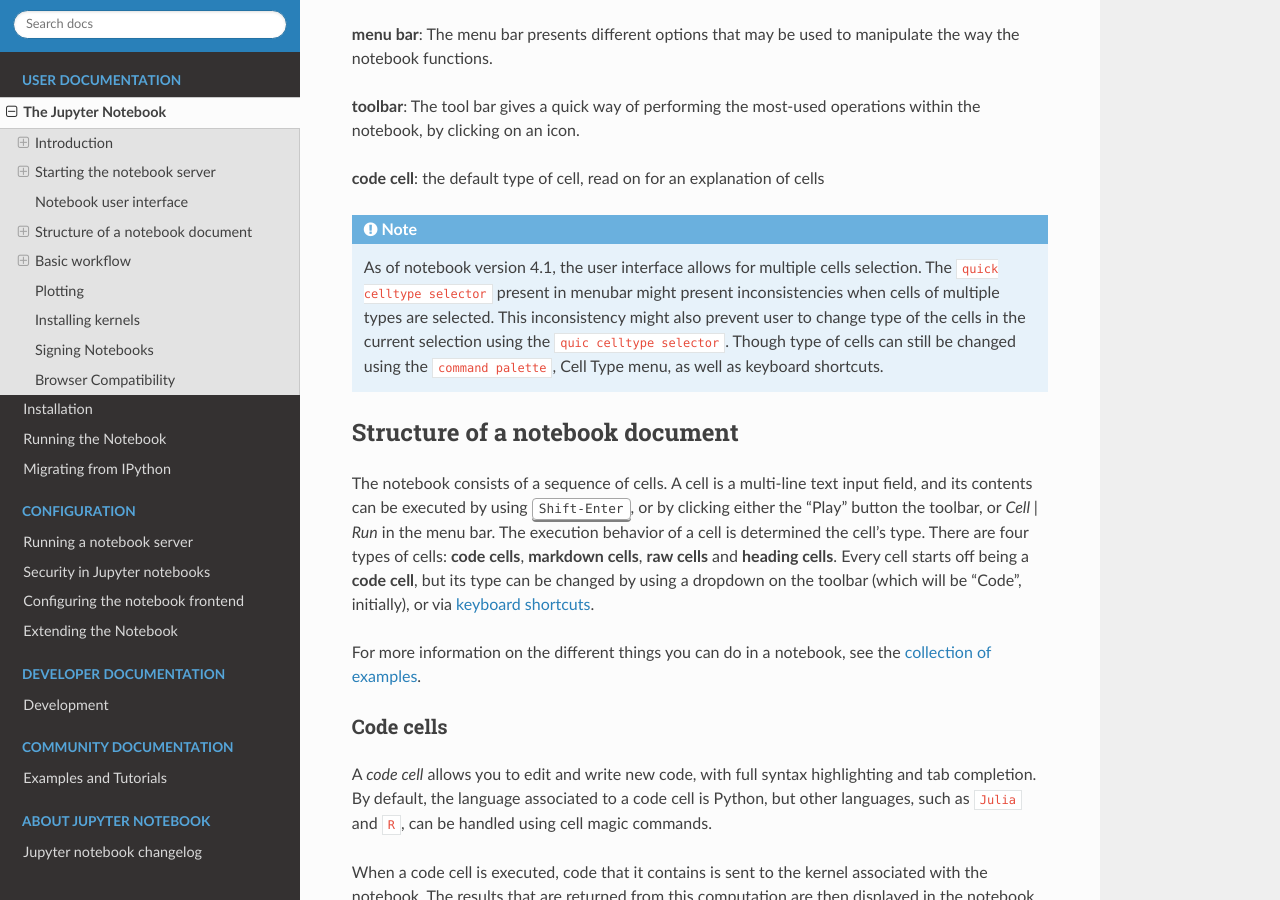
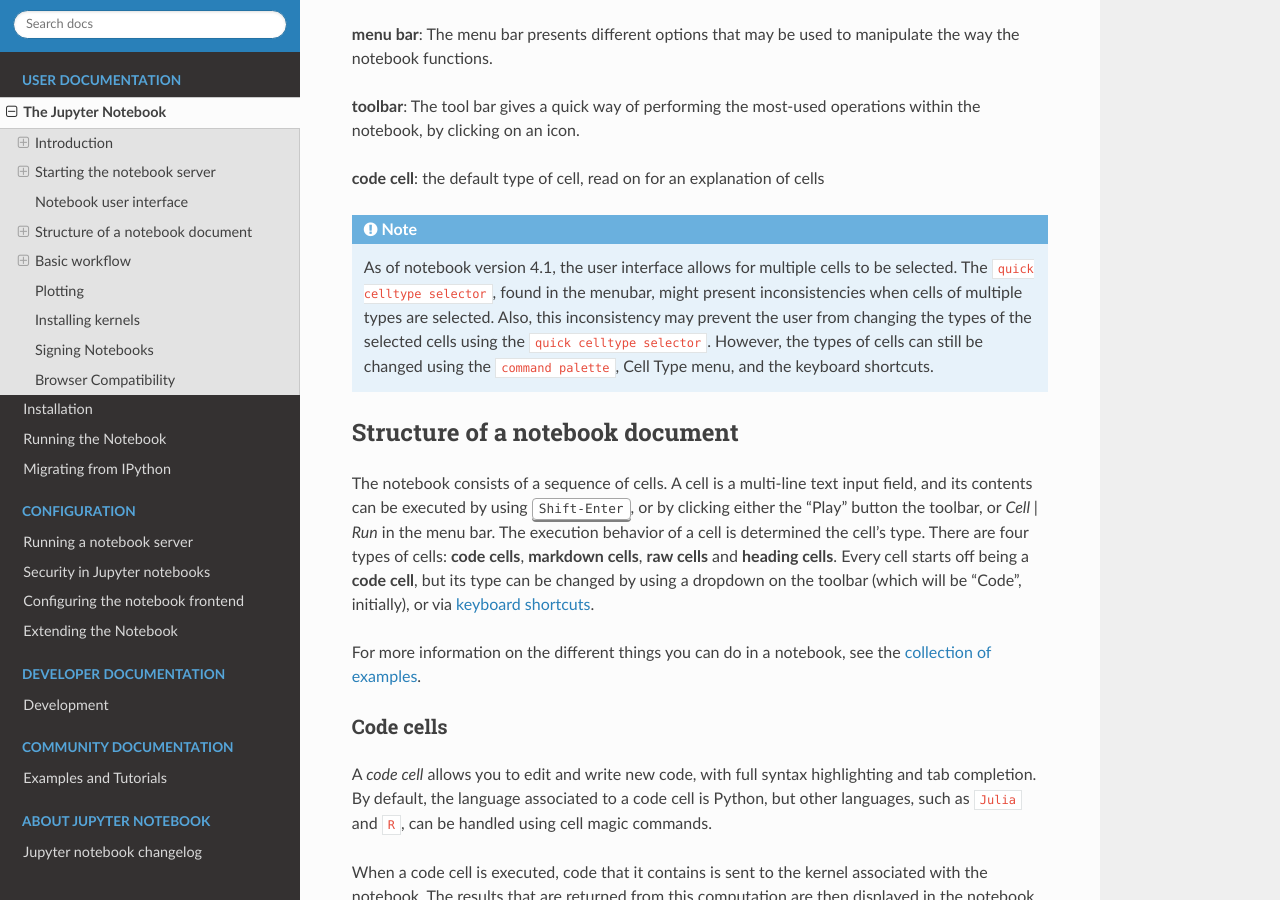
Before and after one commit to jupyter/nbclassic, a Sphinx documentation site: the page built from docs/source/notebook.rst, in a window 1280 px wide and 900 px high, scrolled down 3547 px. Built offline with Sphinx 7.4.7 and the Read the Docs theme 2.0.0, drawn with Linux system fonts in a browser that asks for light colours; pages that are not in the unit, such as notebooks, are missing from menus.

Commit message:
Copy edit

```diff
--- a/docs/source/notebook.rst
+++ b/docs/source/notebook.rst
@@ -190,12 +190,12 @@
 .. note::
 
     As of notebook version 4.1, the user interface allows for multiple cells
-    selection.  The ``quick celltype selector`` present in menubar might
-    present inconsistencies when cells of multiple types are selected. This
-    inconsistency might also prevent user to change type of the cells in the
-    current selection using the ``quic celltype selector``. Though type of
+    to be selected.  The ``quick celltype selector``, found in the menubar, might
+    present inconsistencies when cells of multiple types are selected. Also, this
+    inconsistency may prevent the user from changing the types of the selected
+    cells using the ``quick celltype selector``. However, the types of
     cells can still be changed using the ``command palette``,  Cell Type menu,
-    as well as keyboard shortcuts.
+    and the keyboard shortcuts.
 
 
 Structure of a notebook document
```
